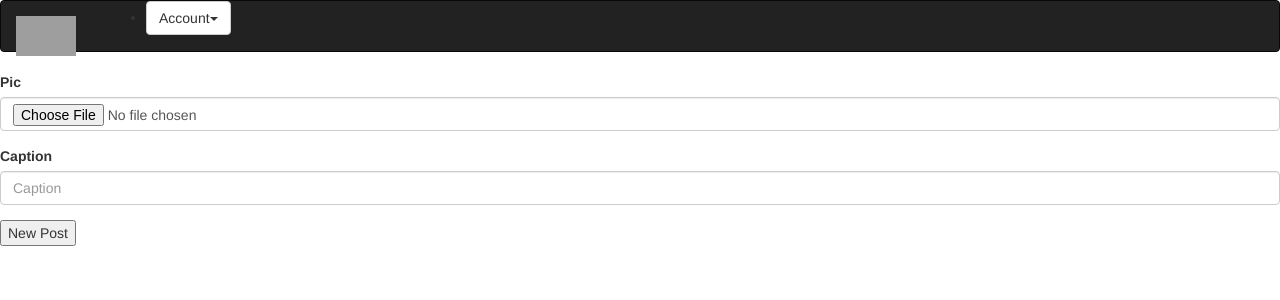
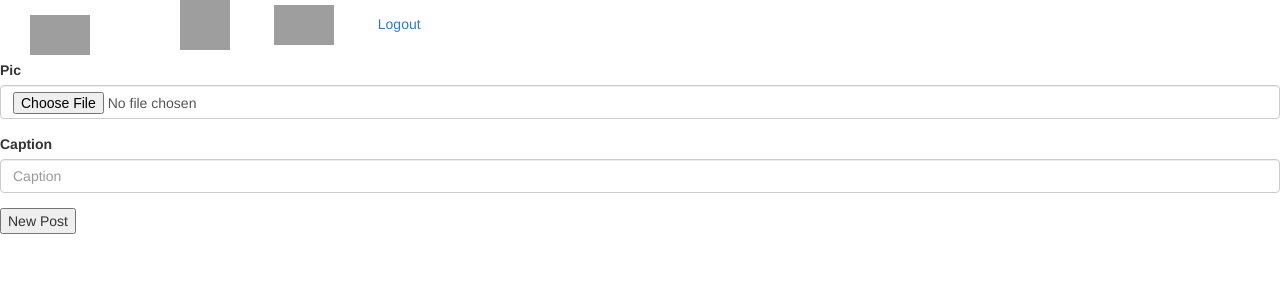
Before and after one commit to Emmasharon/Instagram-clone, a Django app: page /accounts/new_post/ in a window 1280 px wide. Shown: the top 300 px of the page. Run offline with Django 3.2, Linux system fonts and the light colour scheme; the visitor is signed in with stand-in values (Sample User, id 1); data that the repository does not hold is empty; some libraries are stand-ins or nearby versions; grey boxes are pictures that could not be loaded.

Commit message:
Remove black background

```diff
--- a/insta/templates/navbar.html
+++ b/insta/templates/navbar.html
@@ -10,37 +10,31 @@
 <body>
   {% block content %}
   {% if user.is_authenticated %}
-  <nav class="navbar navbar-inverse">
+  <nav class="">
     <div class="container-fluid">
 
       <div class="navbar-header">
-        <a class="navbar-brand" href="/accounts/timeline"><img src="https://encrypted-tbn0.gstatic.com/images?q=tbn:ANd9GcR6hl-fk1fOkaxtN5Mjr8an2rN3kCE77hU7nwMJirOMHIZXppGafw" alt="some text" width=60 height=40></a>
+        <a class="navbar-brand" href="/accounts/timeline"><img src="https://encrypted-tbn0.gstatic.com/images?q=tbn:ANd9GcR6hl-fk1fOkaxtN5Mjr8an2rN3kCE77hU7nwMJirOMHIZXppGafw" alt="Timeline" width=60 height=40></a>
       </div>
 
+      <div class="col-sm-6 col-md-6">
+        <ul style="">
+              <li style="display: inline;padding: 20px; border-radius: 50px;">
+                  <a href="/accounts/profile"><img src="https://encrypted-tbn0.gstatic.com/images?q=tbn:ANd9GcTKxm70XwdJSXQCAon4iody9X81idhDurgyFaS8o16bbzYJGTB4" alt="Profile" width=50 height=50></a>
+              </li>
+              <li style="display: inline;padding: 20px;border-radius: 50%;">
+                  <a href="/accounts/new_post"><img src="https://encrypted-tbn0.gstatic.com/images?q=tbn:ANd9GcQoCsKmIANm247qiJeJ2TBPBlDU-VTHVYsAA9lxwqsug_5U9Fz9" alt="Upload" width=60 height=40></a>
+              </li>
+              <li style="display: inline;padding: 20px;">
+                  <a href="/logout">Logout</a>
+              </li>
+          </ul>
 
-      <div class="col-sm-6 col-md-6">
-
-        <ul>
-          <li class="dropdown">
-            <a href="#" class="dropdown-toggle btn btn-default" data-toggle="dropdown" role="button" aria-expanded="false">Account<span class="caret"></span></a>
-            <ul class="dropdown-menu" role="menu">
-                <li>
-                    <a class='btn btn-default' href="/accounts/timeline">Timeline</a>
-                  </li>
-              <li>
-                <a href="/logout">Logout</a>
-              </li>
-            </ul>
-          </li>
-        </ul>
-        {% else %}
-        <li>
-          <a class='btn btn-default' href="/accounts/login">Login</a>
-        </li>
-        {% endif %}
-      </div>
+       </div>
     </div>
   </nav>
+  {% else %}
+  {% endif %}
   {% endblock %}
 </body>
 </html>
```
